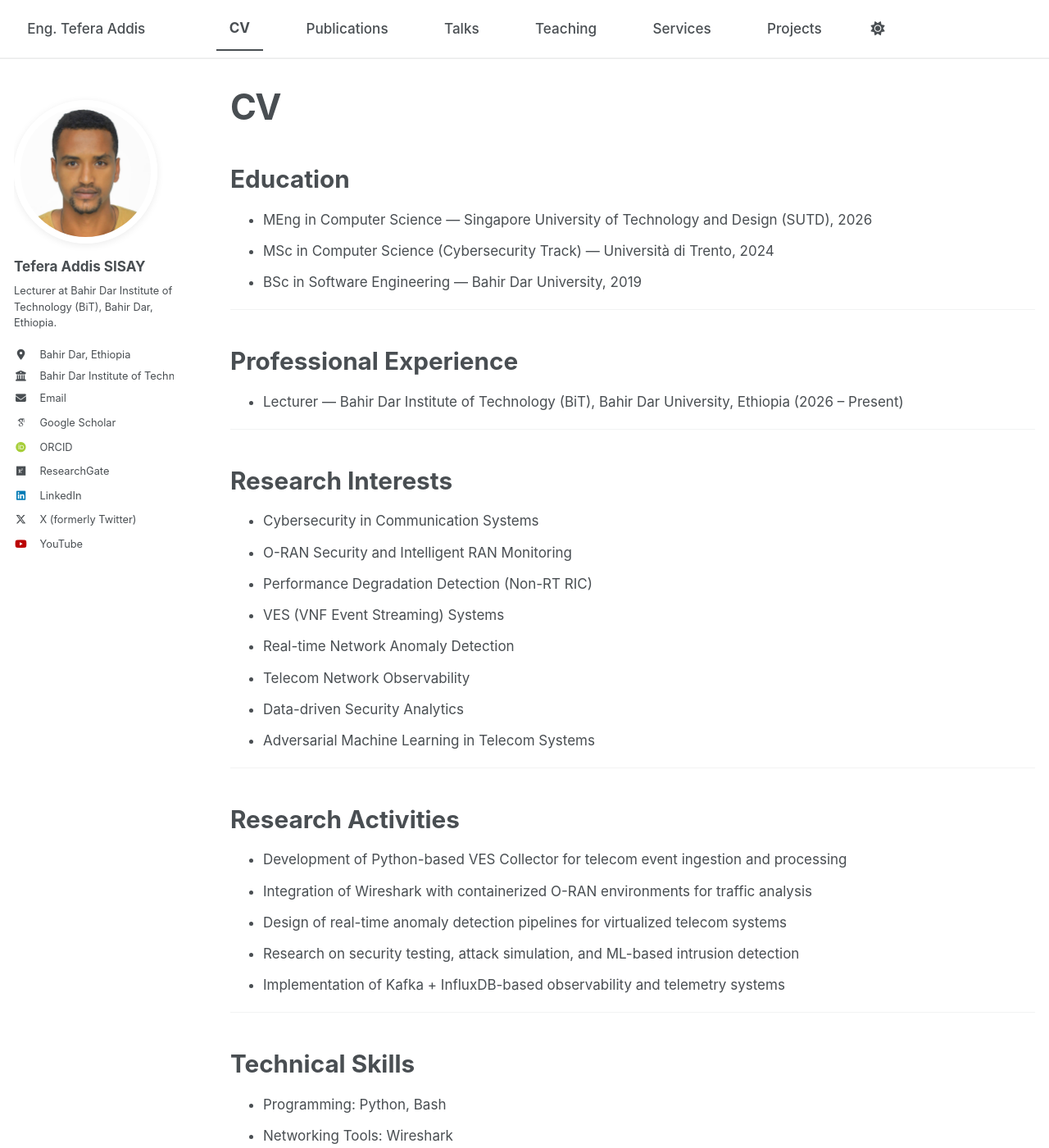
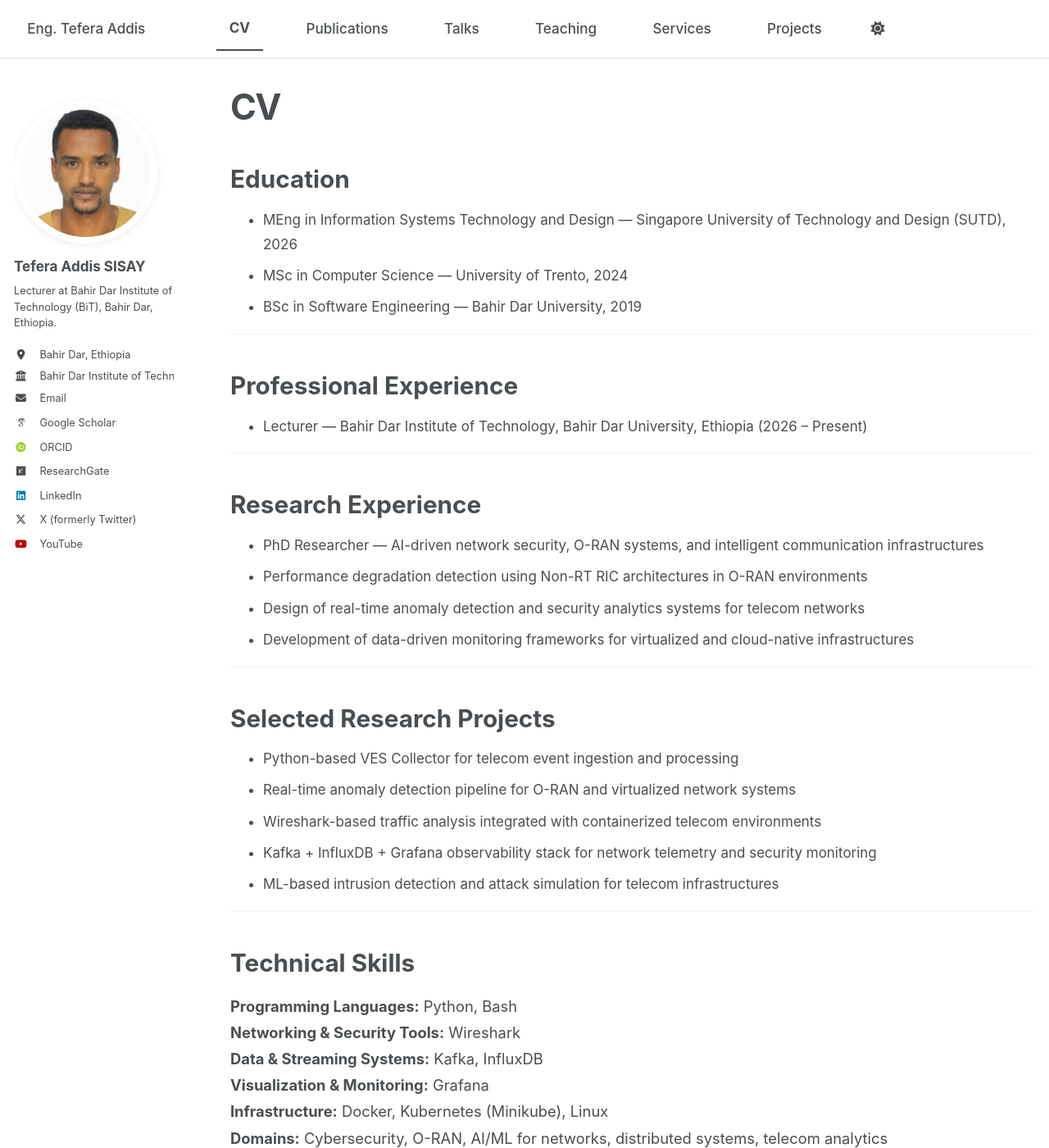
Before and after one commit to tefera-addis-sisay/tefera-addis-sisay.github.io, a Jekyll site: the page built from _pages/cv.md, in a window 1280 px wide and 1400 px high. Shown: the whole window at 82% size. Built offline with Jekyll 4.4.1, drawn with Linux system fonts in a browser that asks for light colours; some web fonts are replaced; a script bundle is joined from its source files by our own code; library files that are not in the unit come from our copies; some of the changed text lies outside the part shown.

Commit message:
Update cv.md

```diff
--- a/_pages/cv.md
+++ b/_pages/cv.md
@@ -12,84 +12,44 @@ hide_title: true
 
 ## Education
 
-* MEng in Computer Science — Singapore University of Technology and Design (SUTD), 2026
-* MSc in Computer Science (Cybersecurity Track) — Università di Trento, 2024
+* MEng in Information Systems Technology and Design — Singapore University of Technology and Design (SUTD), 2026
+* MSc in Computer Science — University of Trento, 2024
 * BSc in Software Engineering — Bahir Dar University, 2019
 
 ---
 
 ## Professional Experience
 
-* Lecturer — Bahir Dar Institute of Technology (BiT), Bahir Dar University, Ethiopia (2026 – Present)
+* Lecturer — Bahir Dar Institute of Technology, Bahir Dar University, Ethiopia (2026 – Present)
 
 ---
 
-## Research Interests
+## Research Experience
 
-* Cybersecurity in Communication Systems
-* O-RAN Security and Intelligent RAN Monitoring
-* Performance Degradation Detection (Non-RT RIC)
-* VES (VNF Event Streaming) Systems
-* Real-time Network Anomaly Detection
-* Telecom Network Observability
-* Data-driven Security Analytics
-* Adversarial Machine Learning in Telecom Systems
+* PhD Researcher — AI-driven network security, O-RAN systems, and intelligent communication infrastructures
+* Performance degradation detection using Non-RT RIC architectures in O-RAN environments
+* Design of real-time anomaly detection and security analytics systems for telecom networks
+* Development of data-driven monitoring frameworks for virtualized and cloud-native infrastructures
 
 ---
 
-## Research Activities
+## Selected Research Projects
 
-* Development of Python-based VES Collector for telecom event ingestion and processing
-* Integration of Wireshark with containerized O-RAN environments for traffic analysis
-* Design of real-time anomaly detection pipelines for virtualized telecom systems
-* Research on security testing, attack simulation, and ML-based intrusion detection
-* Implementation of Kafka + InfluxDB-based observability and telemetry systems
+* Python-based VES Collector for telecom event ingestion and processing
+* Real-time anomaly detection pipeline for O-RAN and virtualized network systems
+* Wireshark-based traffic analysis integrated with containerized telecom environments
+* Kafka + InfluxDB + Grafana observability stack for network telemetry and security monitoring
+* ML-based intrusion detection and attack simulation for telecom infrastructures
 
 ---
 
 ## Technical Skills
 
-* Programming: Python, Bash
-* Networking Tools: Wireshark
-* Streaming & Data Systems: Kafka, InfluxDB
-* Visualization: Grafana
-* Containerization: Docker, Kubernetes (Minikube)
-* Platforms: Linux, Virtualized Telecom Environments
+**Programming Languages:** Python, Bash
+**Networking & Security Tools:** Wireshark
+**Data & Streaming Systems:** Kafka, InfluxDB
+**Visualization & Monitoring:** Grafana
+**Infrastructure:** Docker, Kubernetes (Minikube), Linux
+**Domains:** Cybersecurity, O-RAN, AI/ML for networks, distributed systems, telecom analytics
 
 ---
-
-## Publications
-
-<ul>
-{% for post in site.publications reversed %}
-  {% include archive-single-cv.html %}
-{% endfor %}
-</ul>
-
----
-
-## Talks
-
-<ul>
-{% for post in site.talks reversed %}
-  {% include archive-single-talk-cv.html %}
-{% endfor %}
-</ul>
-
----
-
-## Teaching
-
-<ul>
-{% for post in site.teaching reversed %}
-  {% include archive-single-cv.html %}
-{% endfor %}
-</ul>
-
----
-
-## Academic Service
-
-* Supervision of undergraduate research projects
-* Teaching and lab support in computing and cybersecurity courses
-* Participation in telecom and network security research activities
```
